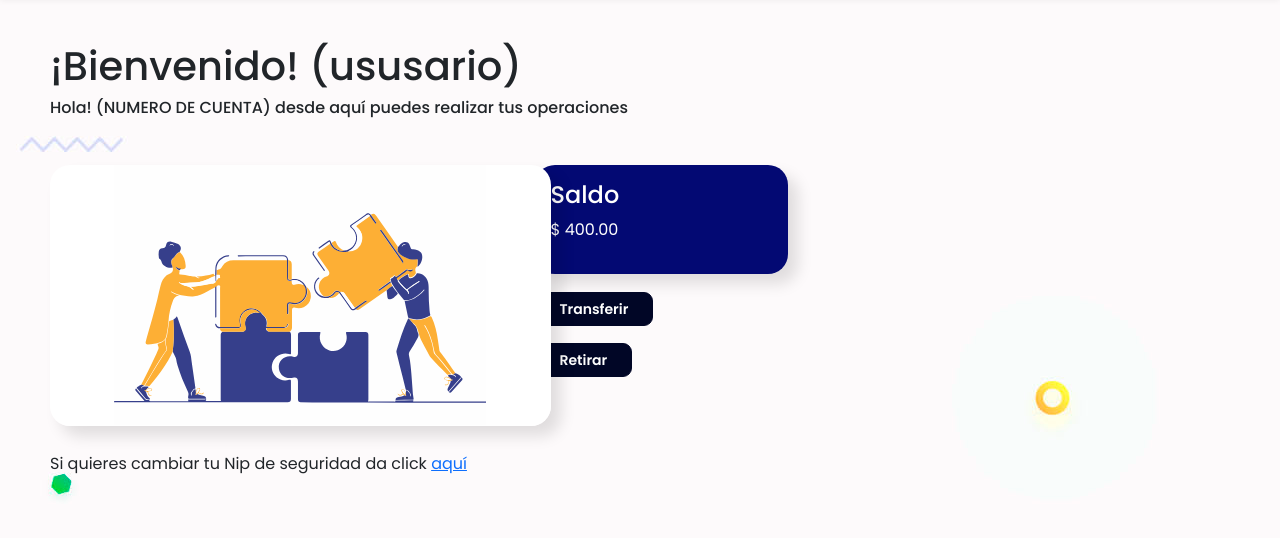
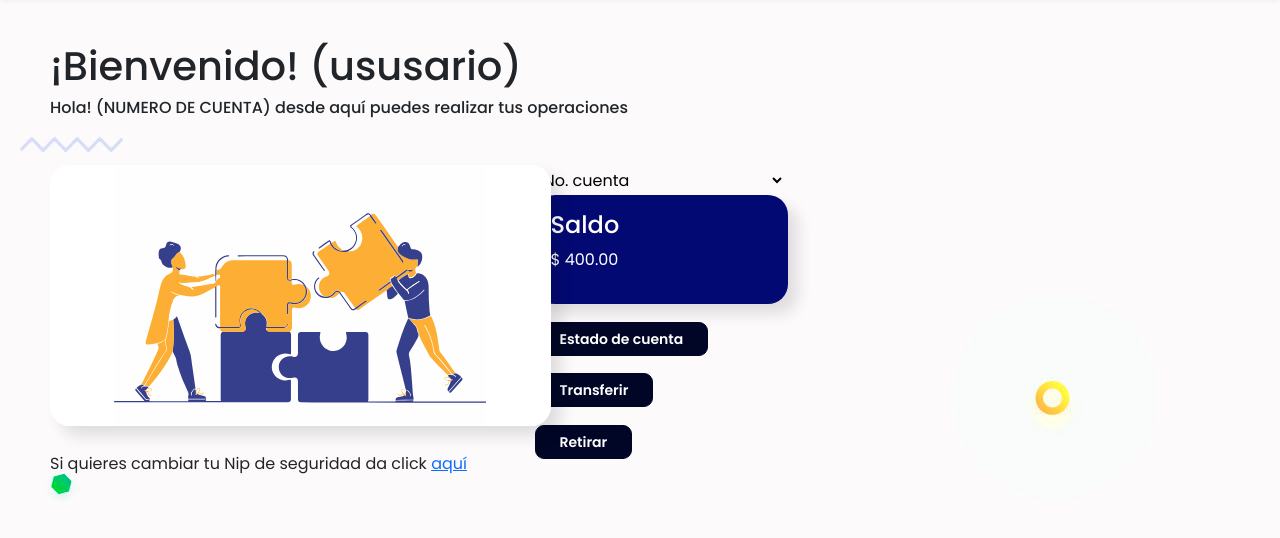
Before and after one commit to Ronaldo-Avalos/bancoco, a PHP site: page /user_dashboard.html in a window 1280 px wide. Shown: the part 56-594 px from the top of the page. Run offline with PHP 8.4, Linux system fonts and the light colour scheme.

Commit message:
agregue los botones

```diff
--- a/css/styles_User.css
+++ b/css/styles_User.css
@@ -230,7 +230,15 @@ color: #fff;
 	text-decoration: none;
 }
 
-
+select {
+  background: transparent;
+  border: none;
+  font-size: 14px;
+  height: 30px;
+  padding: 5px;
+  width: 250px;
+  margin: 10%;
+}
 
 
 
--- a/user_dashboard.html
+++ b/user_dashboard.html
@@ -57,11 +57,22 @@
               </div>
             </div>
             <div class="col-md-6 grid-margin transparent">
+              <div class="select" >
+                <select name="no-cuenta">
+                  <option selected>No. cuenta</option>
+                  <option >option 2</option>
+                  <option >option 3</option>
+
+                </select>
+              </div>
                 <div class="saldo">
                     <div class="card-body">
                       <h4>Saldo</h4>
                       <p>$ 400.00</p>
                   </div>
+                  <div class="trns" >
+                    <a  class="btn-solid-sm" href="">Estado de cuenta</a>
+              </div>
                 <div class="trns" >
                     <a  class="btn-solid-sm" href="">Transferir</a>
               </div>
```
